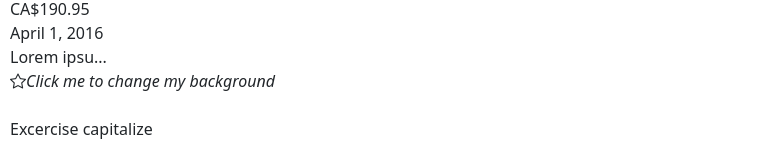
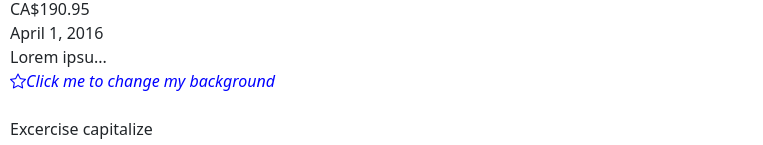
Before and after one commit to CarlosBrrs/angular-course, an Angular app: page / in a window 1280 px wide. Shown: the part 807-952 px from the top of the page, without its empty margins (0-763 px from the left). Built offline with nearby package versions, Linux system fonts and the light colour scheme.

Commit message:
Styles explanation and implementation

```diff
--- a/src/app/star/star.component.css
+++ b/src/app/star/star.component.css
@@ -0,0 +1,3 @@
+.bi {
+    color: red;
+}
--- a/src/app/star/star.component.ts
+++ b/src/app/star/star.component.ts
@@ -6,7 +6,16 @@ import { Component, OnInit, Input, Output, EventEmitter } from '@angular/core';
   templateUrl: './star.component.html',
   styleUrls: ['./star.component.css']
   //, inputs: ['isFavorite'] //Para el segundo enfoque no se necesita el import ni la anotacion, solo incluir el campo en el component
+  // Va a tomar el estilo de aca aunque ya tenga algo definido en el archivo dispuesto para estilos del componente
+  ,styles: [
+    `
+    .bi {
+    color: blue;
+    }
+    `
+  ]
 })
+
 export class StarComponent implements OnInit {
 
   //Queremos marcar este field como input property para poder usarlo en property binding expressions, como en el componente html, para info que viene del servidor. Hay 2 maneras
```
